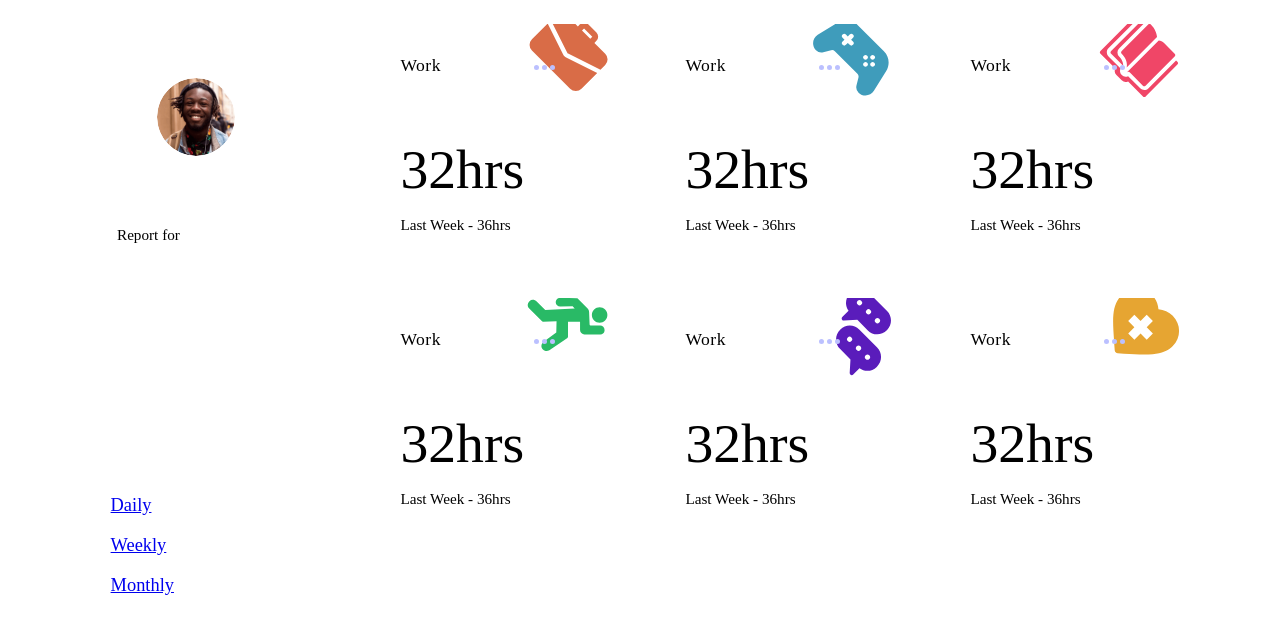
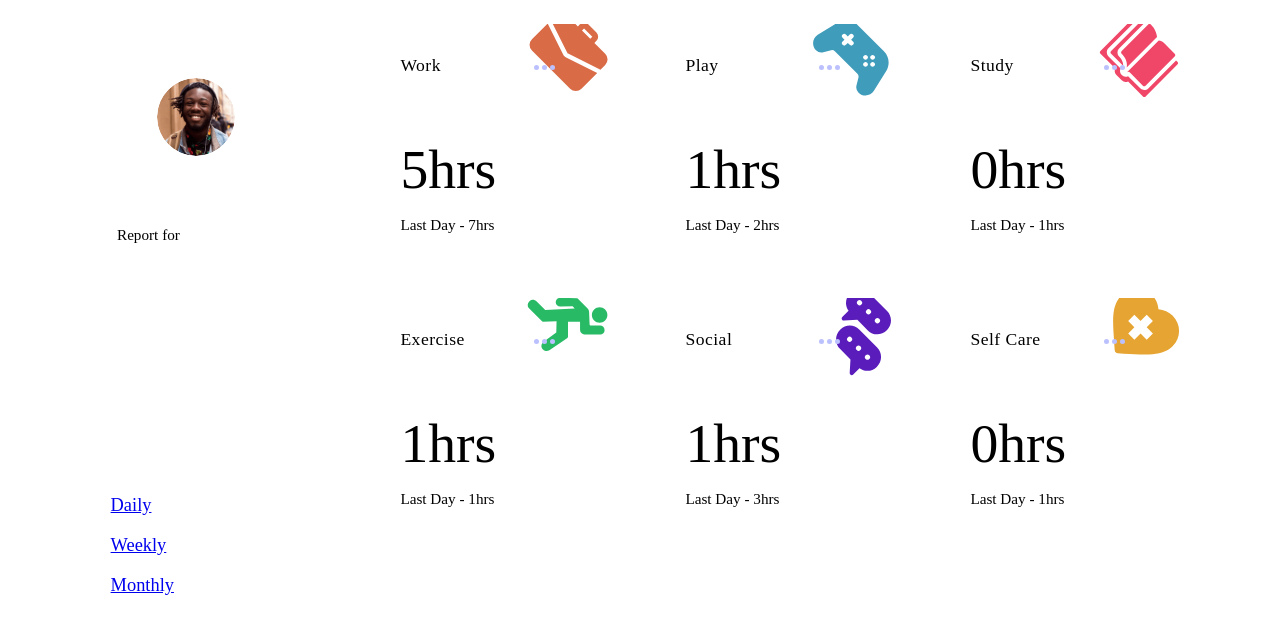
Before and after one commit to yukihirop/fm_time-tracking-dashboard-main, a Next.js app in the folder app/: page / in a window 1280 px wide. Shown: the top 634 px of the page. Built offline with nearby package versions, Linux system fonts and the light colour scheme.

Commit message:
feat: 🎸 use fetch

```diff
--- a/app/components/card-activities.tsx
+++ b/app/components/card-activities.tsx
@@ -1,5 +1,5 @@
-import React from 'react'
-import styled from '@emotion/styled'
+import React from "react";
+import styled from "@emotion/styled";
 import bp from "styles/breakpoint";
 
 const CardActivitiesContainer = styled.div`
@@ -121,23 +121,44 @@ const CardActivitiiesDataContentWeek = styled.p`
   color: var(--pale-blue);
 `;
 
-const CardActivities = () => (
+type Props = {
+  title: string;
+  period: string;
+  timeframesCurrent: number;
+  timeframesPrevious: number;
+};
+
+const CardActivities = ({
+  title,
+  period,
+  timeframesCurrent,
+  timeframesPrevious,
+}: React.PropsWithChildren<Props>) => {
+  const formattedPeriod = () => {
+    if (period === "daily") return "Day";
+    if (period === "weekly") return "Weekly";
+    if (period === "monthly") return "Monthly";
+  };
+  return (
     <CardActivitiesContainer>
       <CardActivitiesData>
         <CardActivitiesDataHeader>
-        <CardActivitiesDataHeaderTitle>Work</CardActivitiesDataHeaderTitle>
+          <CardActivitiesDataHeaderTitle>{title}</CardActivitiesDataHeaderTitle>
           <figure>
             <img src="images/icon-ellipsis.svg" />
           </figure>
         </CardActivitiesDataHeader>
         <CardActivitiesDataContent>
-        <CardActivitiesDataContentHour>32hrs</CardActivitiesDataContentHour>
+          <CardActivitiesDataContentHour>
+            {timeframesCurrent}hrs
+          </CardActivitiesDataContentHour>
           <CardActivitiiesDataContentWeek>
-          Last Week - 36hrs
+            Last {formattedPeriod()} - {timeframesPrevious}hrs
           </CardActivitiiesDataContentWeek>
         </CardActivitiesDataContent>
       </CardActivitiesData>
     </CardActivitiesContainer>
   );
+};
 
-export default CardActivities
+export default CardActivities;
--- a/app/components/card-user.tsx
+++ b/app/components/card-user.tsx
@@ -98,8 +98,17 @@ const CardUserPeriodItem = styled.li`
   }
 `;
 
-const CardUser = () => {
-  const [active, setActive] = useState("Daily");
+type Props = {
+  onClick: (val: string) => void;
+};
+
+const CardUser = ({ onClick }: Props) => {
+  const [active, setActive] = useState("daily");
+
+  const handleClick = (val: string) => {
+    setActive(val);
+    onClick(val);
+  };
 
   return (
     <CardUserContainer>
@@ -114,20 +123,20 @@ const CardUser = () => {
       </CardUserAvatar>
       <CardUserPeriod>
         <CardUserPeriodItem
-          css={active === "Daily" ? CardUserPeriodItemActive : undefined}
-          onClick={(e) => setActive("Daily")}
+          css={active === "daily" ? CardUserPeriodItemActive : undefined}
+          onClick={(e) => handleClick("daily")}
         >
           <a href="#">Daily</a>
         </CardUserPeriodItem>
         <CardUserPeriodItem
-          css={active === "Weekly" ? CardUserPeriodItemActive : undefined}
-          onClick={(e) => setActive("Weekly")}
+          css={active === "weekly" ? CardUserPeriodItemActive : undefined}
+          onClick={(e) => handleClick("weekly")}
         >
           <a href="#">Weekly</a>
         </CardUserPeriodItem>
         <CardUserPeriodItem
-          css={active === "Monthly" ? CardUserPeriodItemActive : undefined}
-          onClick={(e) => setActive("Monthly")}
+          css={active === "monthly" ? CardUserPeriodItemActive : undefined}
+          onClick={(e) => handleClick("monthly")}
         >
           <a href="#">Monthly</a>
         </CardUserPeriodItem>
--- /dev/null
+++ b/app/interfaces/index.tsx
@@ -0,0 +1,26 @@
+export interface Item {
+  title: string;
+  timeframes: Timeframes;
+}
+
+export interface Timeframes {
+  daily: Daily;
+  weekly: Weekly;
+  monthly: Monthly;
+  [key: string]: any;
+}
+
+export interface Daily {
+  current: number;
+  previous: number;
+}
+
+export interface Weekly {
+  current: number;
+  previous: number;
+}
+
+export interface Monthly {
+  current: number;
+  previous: number;
+}
--- a/app/pages/index.tsx
+++ b/app/pages/index.tsx
@@ -1,15 +1,42 @@
+import { useState } from "react";
 import type { NextPage } from "next";
 import CardUser from "components/card-user";
 import CardActivities from "components/card-activities";
-import Container from 'components/container'
+import Container from "components/container";
+import { Item } from "interfaces";
 
-const Home: NextPage = () => {
+export async function getServerSideProps() {
+  const baseURL = process.env.NEXT_PUBLIC_VERCEL_URL
+    ? `https://${process.env.NEXT_PUBLIC_VERCEL_URL}`
+    : "http://localhost:3000";
+  const res = await fetch(`${baseURL}/data.json`);
+  const items = await res.json();
+  return {
+    props: {
+      items,
+    },
+  };
+}
+
+type Props = {
+  items: Item[];
+};
+
+const Home: NextPage = ({ items }: Props) => {
+  const [period, setPeriod] = useState<string>("daily");
+
   return (
     <>
       <Container>
-        <CardUser />
-        {[...new Array(6)].map((_, i) => (
-          <CardActivities key={i} />
+        <CardUser onClick={(val) => setPeriod(val)} />
+        {items.map((item, i) => (
+          <CardActivities
+            key={i}
+            title={item.title}
+            period={period}
+            timeframesCurrent={item.timeframes[period]?.current}
+            timeframesPrevious={item.timeframes[period]?.previous}
+          />
         ))}
       </Container>
     </>
--- /dev/null
+++ b/app/public/data.json
@@ -0,0 +1,104 @@
+[
+  {
+    "title": "Work",
+    "timeframes": {
+      "daily": {
+        "current": 5,
+        "previous": 7
+      },
+      "weekly": {
+        "current": 32,
+        "previous": 36
+      },
+      "monthly": {
+        "current": 103,
+        "previous": 128
+      }
+    }
+  },
+  {
+    "title": "Play",
+    "timeframes": {
+      "daily": {
+        "current": 1,
+        "previous": 2
+      },
+      "weekly": {
+        "current": 10,
+        "previous": 8
+      },
+      "monthly": {
+        "current": 23,
+        "previous": 29
+      }
+    }
+  },
+  {
+    "title": "Study",
+    "timeframes": {
+      "daily": {
+        "current": 0,
+        "previous": 1
+      },
+      "weekly": {
+        "current": 4,
+        "previous": 7
+      },
+      "monthly": {
+        "current": 13,
+        "previous": 19
+      }
+    }
+  },
+  {
+    "title": "Exercise",
+    "timeframes": {
+      "daily": {
+        "current": 1,
+        "previous": 1
+      },
+      "weekly": {
+        "current": 4,
+        "previous": 5
+      },
+      "monthly": {
+        "current": 11,
+        "previous": 18
+      }
+    }
+  },
+  {
+    "title": "Social",
+    "timeframes": {
+      "daily": {
+        "current": 1,
+        "previous": 3
+      },
+      "weekly": {
+        "current": 5,
+        "previous": 10
+      },
+      "monthly": {
+        "current": 21,
+        "previous": 23
+      }
+    }
+  },
+  {
+    "title": "Self Care",
+    "timeframes": {
+      "daily": {
+        "current": 0,
+        "previous": 1
+      },
+      "weekly": {
+        "current": 2,
+        "previous": 2
+      },
+      "monthly": {
+        "current": 7,
+        "previous": 11
+      }
+    }
+  }
+]
```
Lines whose indentation alone changed are shown as unchanged.
